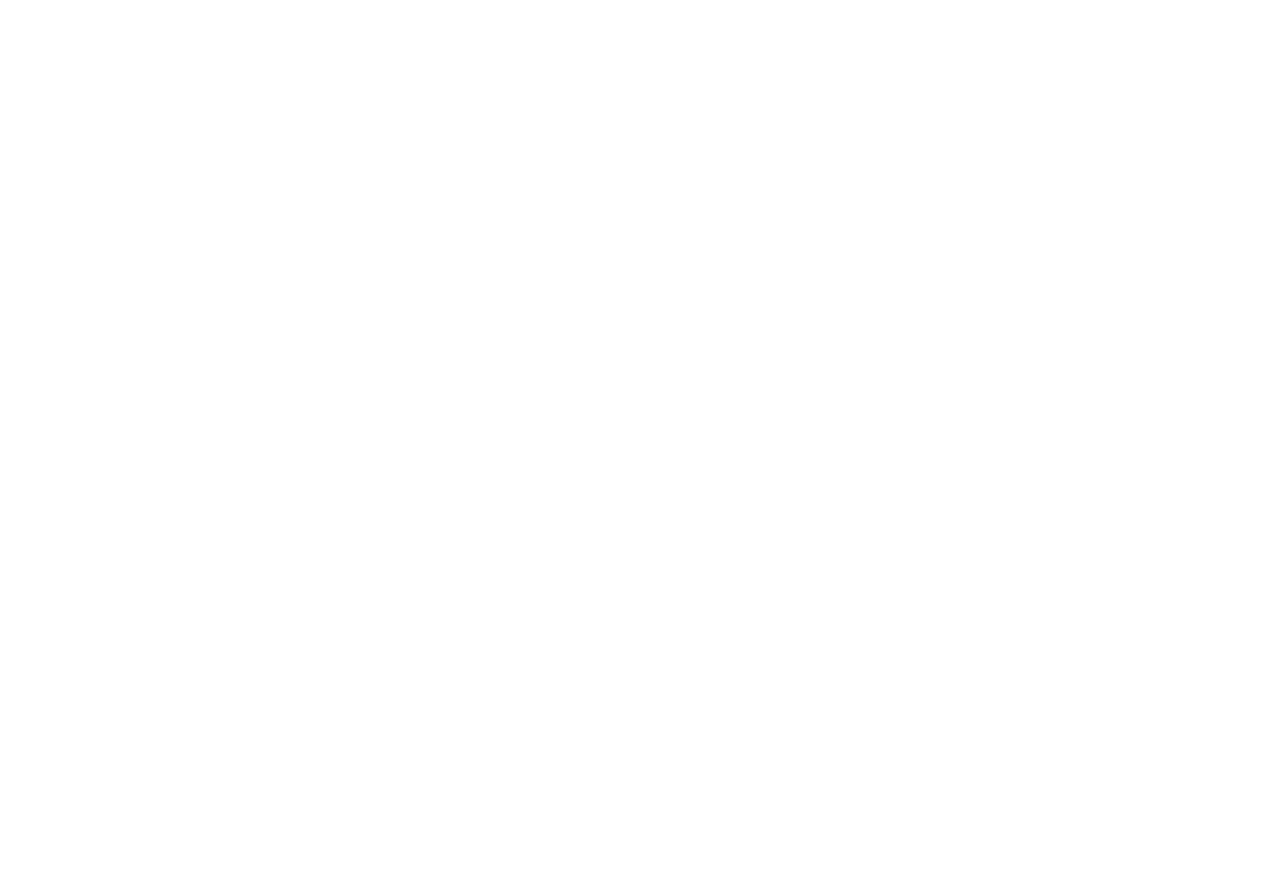
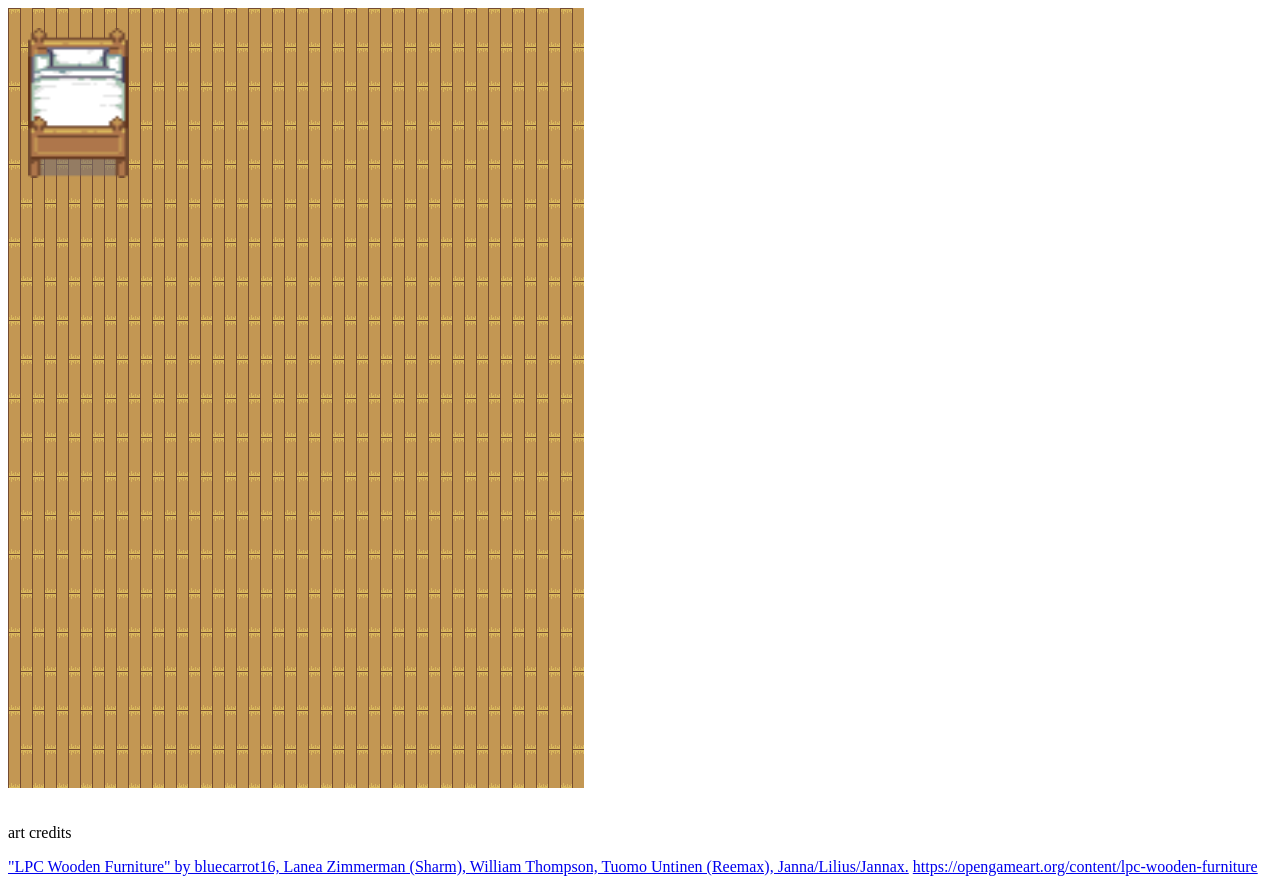
Before and after one commit to nickburris/Stuck-in-a-Loop, a plain HTML site: page index.html in a window 1280 px wide. Before the commit the page ends 800 px from the top, so only its background shows below. Drawn offline with Linux system fonts and the light colour scheme.

Commit message:
Add GameObject with image and click rect

```diff
--- a/game.js
+++ b/game.js
@@ -1,11 +1,83 @@
+const WINDOW_WIDTH = 600;
+const WINDOW_HEIGHT = 800;
+
+function loadBitmap(src) {
+  return createImageBitmap(document.getElementById(src));
+}
+
+// Object in the game that may be interactable
+class GameObject {
+  constructor(x, y, w, h, name, img) {
+    this.x = x;
+    this.y = y;
+    this.w = w;
+    this.h = h;
+    this.name = name;
+
+    this.imageBitmap = img;
+    this.visible = true;
+  }
+
+  getHitRect() {
+    return [this.x, this.y, this.w, this.h];
+  }
+
+  click() {
+    console.log(this.name + " clicked");
+  }
+
+  mousemove() {
+    // TODO take mousemove events and show hover tooltip
+  }
+
+  draw(context) {
+    if (this.visible) {
+      context.drawImage(this.imageBitmap, this.x, this.y, this.w, this.h);
+    }
+  }
+}
+
+// Game instance
 class Game {
   constructor() {
     this.eventQueue = [];
+
+    var container = document.getElementById("container");
+    container.style.height = WINDOW_HEIGHT * container.clientWidth / WINDOW_WIDTH;
     this.canvas = document.createElement("canvas");
+    this.canvas.width = container.clientWidth;
+    this.canvas.height = container.clientHeight;
     this.canvas.addEventListener("click", this.onclick.bind(this));
-    document.getElementById("container").appendChild(this.canvas);
+    container.appendChild(this.canvas);
+
+    this.objects = [];
 
     this.needsDraw = true;
+
+    this.assets = {};
+    this.loadingAssets = 0;
+
+    this.loadingAssets = 2;
+    this.loadBitmap("resources/floor.bmp").then(this.init.bind(this));
+    this.loadBitmap("resources/bed.bmp").then(this.init.bind(this));
+  }
+
+  loadBitmap(src) {
+    let img = new Image();
+    img.src = src;
+    this.assets[src] = img;
+    return new Promise(r => img.onload=r);
+  }
+
+  init() {
+    if (--this.loadingAssets > 0) {
+      return;
+    }
+
+    this.background = this.assets["resources/floor.bmp"];
+    this.objects.push(new GameObject(20, 20, 100, 150, "bed", this.assets["resources/bed.bmp"]));
+
+    requestAnimationFrame(this.update.bind(this));
   }
 
   // Add a click event to the event queue
@@ -15,7 +87,24 @@ class Game {
 
   // Draw the game in its current state
   draw() {
-    // TODO draw stuff
+    if (!this.needsDraw) {
+      return;
+    }
+
+    var context = this.canvas.getContext("2d");
+    context.scale(this.canvas.width / WINDOW_WIDTH, this.canvas.height / WINDOW_HEIGHT);
+
+    // Draw background
+    var bgWidth = this.background.width;
+    var bgHeight = this.background.height;
+    for (var x = 0; x + bgWidth < WINDOW_WIDTH; x += bgWidth) {
+      for (var y = 0; y + bgHeight < WINDOW_HEIGHT; y += bgHeight) {
+        context.drawImage(this.background, x, y, bgWidth, bgHeight);
+      }
+    }
+
+    // Draw objects
+    this.objects.forEach((obj) => { obj.draw(context); });
   }
 
   // Update game state then draw and request another frame
@@ -23,11 +112,19 @@ class Game {
     // Handle events
     while (this.eventQueue.length) {
       var e = this.eventQueue.shift();
-      if (e instanceof MouseEvent) {
-        console.log("x: " + e.x + ", y: " + e.y);
+      // Handle mouse clicks
+      if (e instanceof MouseEvent && e.button == 0) {
+        this.objects.forEach((obj) => {
+          var [x, y, w, h] = obj.getHitRect();
+          if (e.x >= x && e.x < x+w && e.y >= y && e.y < y+h) {
+            obj.click();
+          }
+        });
       }
     }
 
+    // TODO set needsDraw only if necessary
+    this.needsDraw = true;
     // Draw and request another frame
     this.draw();
     requestAnimationFrame(this.update.bind(this));
@@ -36,5 +133,4 @@ class Game {
 
 onload = () => {
   const game = new Game();
-  requestAnimationFrame(game.update.bind(game));
 }
--- a/index.html
+++ b/index.html
@@ -1,7 +1,20 @@
 <head>
   <title>Stuck in a Loop</title>
   <script src="game.js"></script>
+  <style>
+    #container {
+      width: 100%;
+      max-width: 600px;
+      height: 800px;
+    }
+  </style>
 </head>
 <body>
+  <!-- Preload images -->
+  <img id="resources/floor.bmp" src="resources/floor.bmp" style="display:none">
+  <img id="resources/bed.bmp" src="resources/bed.bmp" style="display:none">
+
   <div id="container"></div>
+  <p>art credits</p>
+  <p><a href="CREDITS-furniture.txt">"LPC Wooden Furniture" by bluecarrot16, Lanea Zimmerman (Sharm), William Thompson, Tuomo Untinen (Reemax), Janna/Lilius/Jannax.</a> <a href="https://opengameart.org/content/lpc-wooden-furniture">https://opengameart.org/content/lpc-wooden-furniture</a></p>
 </body>
```
Also changed, not shown: CREDITS-furniture.txt (added), blonde-wood.png (added), resources/bed.bmp (added), resources/floor.bmp (added).
